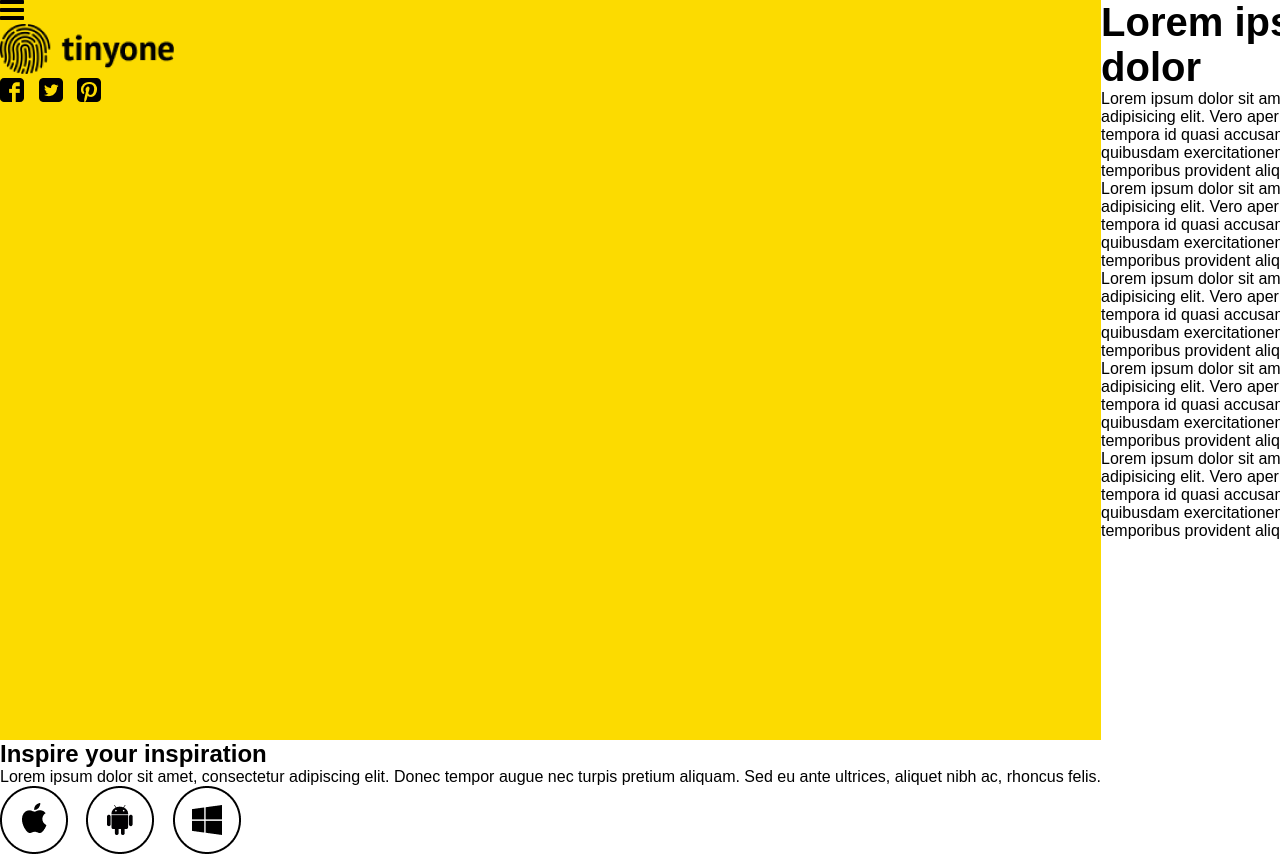
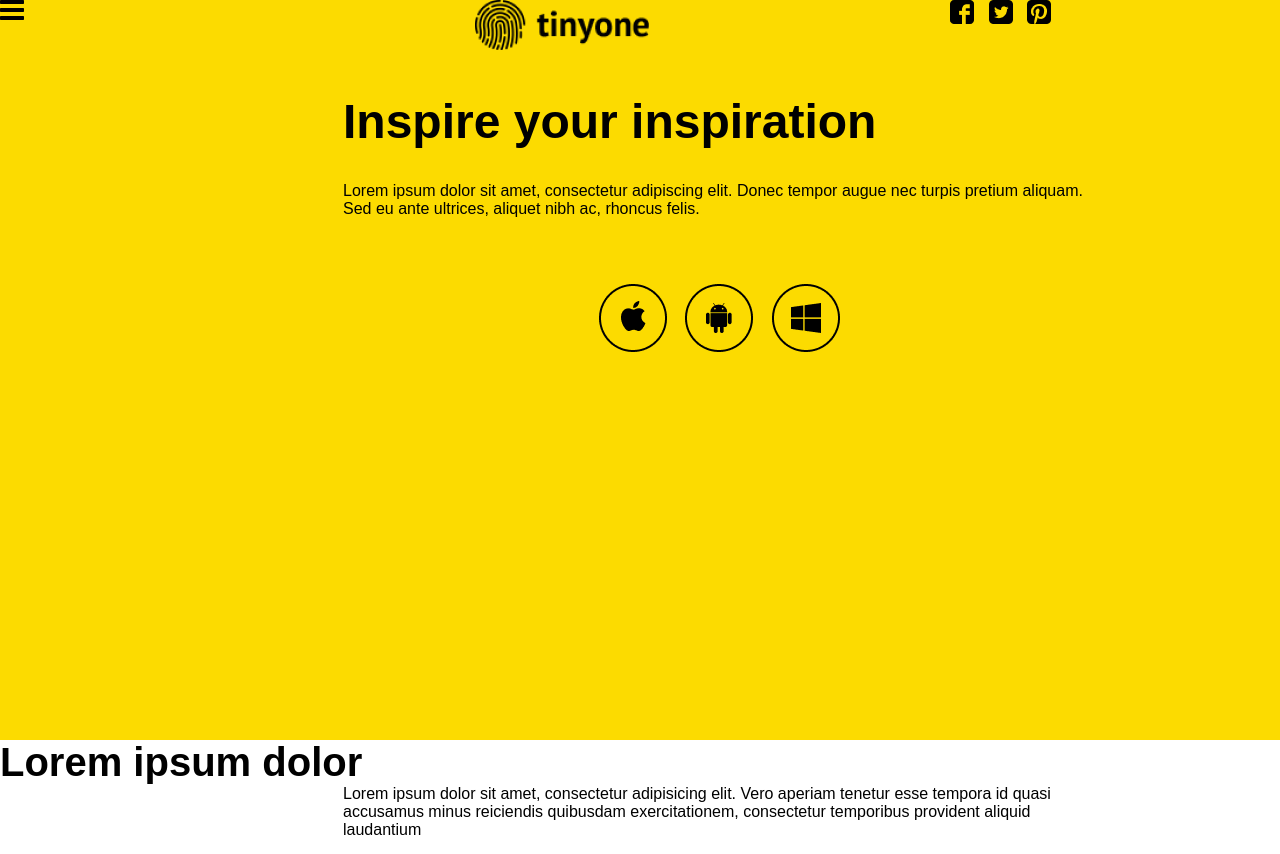
Before and after one commit to OlgaSeg/2sayt, a plain HTML site: page index.html in a window 1280 px wide. Shown: the top 854 px of the page. Drawn offline with Linux system fonts and the light colour scheme.

Commit message:
shapka ok

```diff
--- a/index.html
+++ b/index.html
@@ -17,14 +17,14 @@
             <div><img class="menu" src="images/menu.svg"></div>
             <div><img class="logo" src="images/Logo.png"></div>
             <div><img class="socseti" src="images/socseti.png"></div>
-        </div>
 
-        <h2>Inspire your inspiration</h2>
-        <p>Lorem ipsum dolor sit amet, consectetur adipiscing elit. Donec tempor augue nec turpis pretium
-            aliquam.
-            Sed eu ante ultrices, aliquet nibh ac, rhoncus felis. </p>
 
-        <img classs="sis" src="images/Logos.png">
+            <h2>Inspire your inspiration</h2>
+            <p>Lorem ipsum dolor sit amet, consectetur adipiscing elit. Donec tempor augue nec turpis pretium
+                aliquam.
+                Sed eu ante ultrices, aliquet nibh ac, rhoncus felis. </p>
+
+            <div class="kar"><img classs="sis" src="images/Logos.png"> </div>
     </div>
     <div class="content">
         <h2>Lorem ipsum dolor</h2>
--- a/style.css
+++ b/style.css
@@ -1,75 +1,86 @@
-*
-{
-    padding:0;
-    margin:0;
+* {
+    padding: 0;
+    margin: 0;
     box-sizing: border-box;
 }
 
 
-body
-{
-    font-family:"PT Sans", "Arial", "Helvetica", sans-serif;
+body {
+    font-family: "PT Sans", "Arial", "Helvetica", sans-serif;
     font-style: normal;
     width: 1440px;
-
 }
 
-head>h2
+.head
+{
+    height: 154px;
+}
+
+
+
+.head>h2
 {
     font-size: 48px;
     width: 754px;
     height: 48px;
-    padding:0 auto;
-    margin:94px auto 40px;
+    margin: 94px auto 40px;
+
 
 }
 
-.head,
-.footer
+.head>div {
+    width: 33%;
+    float: left;
+}
+
+.head
+{
+    overflow: hidden;
+}
+
+
+.first,
+.footer,
+.head
 {
     height: 740px;
 }
 
-.footer>h2,.content>h2
+.footer>h2,
+.content>h2
  {
     font-size: 40px;
-        margin:0 auto;
+    margin: 0 auto;
 }
 
-.head>p,.content>p
-{
-    color:#000000;
-}
-
-.head
-{
-    background-color: #FCDB00;
+.head>p,
+.content>p {
+    color: #000000;
 
 }
 
-.head>div
-{
-    width: 33%;
+.first {
+    background-color: #FCDB00;
 }
-
-
-.content
-{
+.content {
     height: 872px;
     background-color: #FFFFFF;
 }
-
-.footer
-{
+.footer {
     background-color: #010101;
 }
 
- .footer>h2,.footer>p
+.footer>h2,
+.footer>p {
+    color: #8B8A8B;
+}
+.first p
 {
-    color:#8B8A8B;
-    margin:0 auto;
+    width: 754px;
+    height: 102px;
+    margin:0px auto;
 }
- .first
+.kar> img
 {
-     float:left;
-    overflow: hidden; }
+    padding: 0 599px 0;
+}
```
Lines whose indentation alone changed are shown as unchanged.
